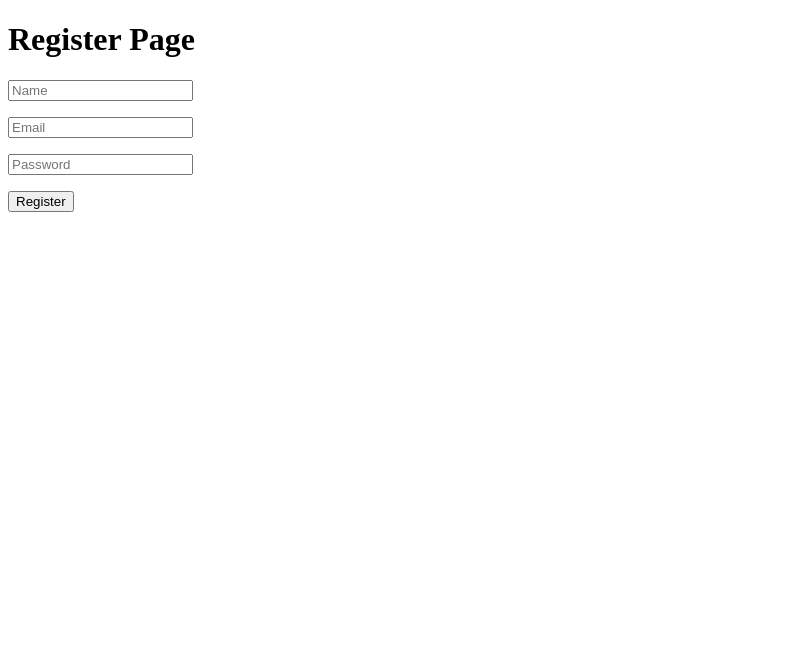
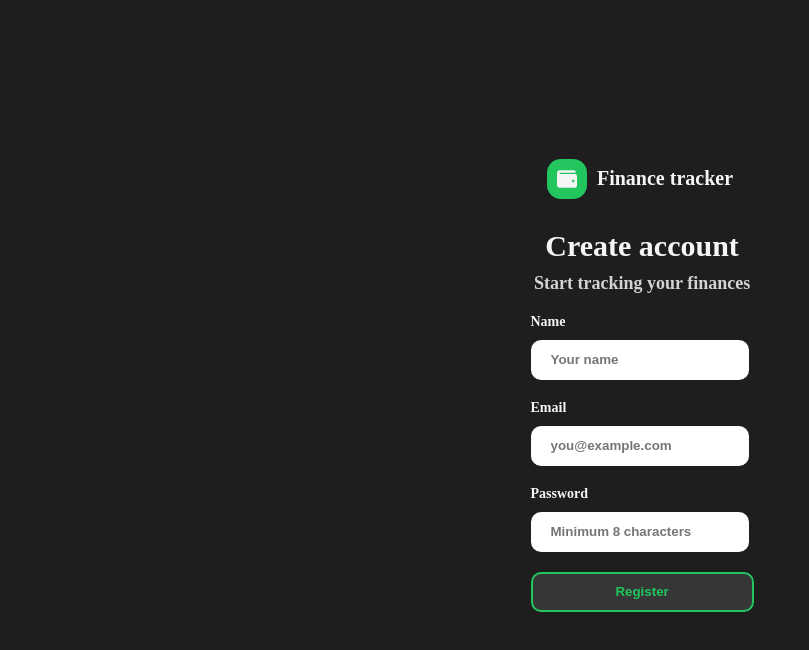
Before and after one commit to eugeneskryaga/FinTrack, a React (Vite) app: page /register in a window 1280 px wide. Shown: the top 650 px of the page, without its empty margins (0-809 px from the left). Built offline with nearby package versions, Linux system fonts and the light colour scheme; no server answers.

Commit message:
started styling registerForm

```diff
--- a/index.html
+++ b/index.html
@@ -3,9 +3,9 @@
   <head>
     <meta charset="UTF-8" />
     <link
+      type="image/png"
       rel="icon"
-      type="image/svg+xml"
-      href="/favicon.svg"
+      href="./public/favicon.png"
     />
     <meta
       name="viewport"
--- a/src/features/auth/components/RegisterForm.tsx
+++ b/src/features/auth/components/RegisterForm.tsx
@@ -5,6 +5,8 @@ import {
   type RegisterSchema,
 } from "../schemas/register.schema";
 import { useAuth } from "../../../shared/hooks/useAuth";
+
+import css from "../styles/RegisterForm.module.css";
 
 export function RegisterForm() {
   const { register: registerAuth } = useAuth();
@@ -22,30 +24,45 @@ export function RegisterForm() {
   };
 
   return (
-    <form onSubmit={handleSubmit(onSubmit)}>
+    <div className="container">
+      <div className={css.title}>
+        <h1>Create account</h1>
+        <p>Start tracking your finances</p>
+      </div>
+      <form
+        onSubmit={handleSubmit(onSubmit)}
+        className={css.form}
+      >
+        <label>
+          Name
           <input
-        placeholder="Name"
+            placeholder="Your name"
             {...register("name")}
           />
+          <p>{errors.name?.message}</p>
+        </label>
 
-      <p>{errors.name?.message}</p>
-
+        <label>
+          Email
           <input
-        placeholder="Email"
+            placeholder="you@example.com"
             {...register("email")}
           />
+          <p>{errors.email?.message}</p>
+        </label>
 
-      <p>{errors.email?.message}</p>
-
+        <label>
+          Password
           <input
             type="password"
-        placeholder="Password"
+            placeholder="Minimum 8 characters"
             {...register("password")}
           />
+          <p>{errors.password?.message}</p>
+        </label>
 
-      <p>{errors.password?.message}</p>
-
-      <button>Register</button>
+        <button className={css.button}>Register</button>
       </form>
+    </div>
   );
 }
--- /dev/null
+++ b/src/features/auth/styles/RegisterForm.module.css
@@ -0,0 +1,27 @@
+.title {
+    margin-bottom: 20px;
+    text-align: center;
+}
+
+.title h1 {
+    font-size: 30px;
+    margin-bottom: 10px;
+}
+
+.title p {
+    color: lightgray;
+    font-size: 18px
+}
+
+.form label {
+    display: flex;
+    flex-direction: column;
+    gap: 10px;
+    font-size: 14px;
+    margin-bottom: 10px;
+}
+
+.button {
+    margin: 0 auto;
+    width: 100%;
+}
--- a/src/index.css
+++ b/src/index.css
@@ -0,0 +1,46 @@
+* {
+    margin: 0;
+    padding: 0;
+    color: whitesmoke;
+    font-weight: bold;
+}
+
+body {
+    width: 100vw;
+    height: 100vh;
+    display: flex;
+    justify-content: center;
+    align-items: center;
+    background-color: #1e1e1e;
+    font-size: 20px;
+}
+
+ul {
+    list-style: none;
+}
+
+button {
+    cursor: pointer;
+    height: 40px;
+    width: 100px;
+    border-radius: 10px;
+    border: 2px solid #22c55e;
+    background-color: #363636;
+    color: #22c55e;
+}
+
+input {
+    width: 80%;
+    height: 40px;
+    border: none;
+    border-radius: 10px;
+    padding: 0 20px 0 20px;
+}
+
+.container {
+    margin: 10px;
+    padding: 20px;
+    width: 80%;
+    max-height: 80%;
+    border-radius: 10px;
+}
--- a/src/pages/DashboardPage/DashboardPage.tsx
+++ b/src/pages/DashboardPage/DashboardPage.tsx
@@ -1,3 +1,14 @@
+import { useAuth } from "../../shared/hooks/useAuth";
+
 export const DashboardPage = () => {
-  return <h1>Dashboard Page</h1>;
+  const { logout } = useAuth();
+  const handleLogout = () => {
+    logout();
+  };
+  return (
+    <>
+      <h1>Dashboard Page</h1>
+      <button onClick={handleLogout}>Logout</button>
+    </>
+  );
 };
--- a/src/pages/RegisterPage/RegisterPage.tsx
+++ b/src/pages/RegisterPage/RegisterPage.tsx
@@ -1,9 +1,10 @@
 import { RegisterForm } from "../../features/auth/components/RegisterForm";
+import { Logo } from "../../shared/components/Logo/Logo";
 
 export const RegisterPage = () => {
   return (
     <>
-      <h1>Register Page</h1>
+      <Logo />
       <RegisterForm />
     </>
   );
--- /dev/null
+++ b/src/shared/components/Logo/Logo.module.css
@@ -0,0 +1,13 @@
+.logo {
+    display: flex;
+    align-items: center;
+    justify-content: center;
+    gap: 10px;
+    color: whitesmoke;
+}
+
+.icon {
+    background-color: #22c55e;
+    padding: 10px;
+    border-radius: 14px;
+}
--- /dev/null
+++ b/src/shared/components/Logo/Logo.tsx
@@ -0,0 +1,11 @@
+import { FaWallet } from "react-icons/fa";
+import css from "./Logo.module.css";
+
+export const Logo = () => {
+  return (
+    <div className={css.logo}>
+      <FaWallet className={css.icon} />
+      <strong>Finance tracker</strong>
+    </div>
+  );
+};
```
Also changed, not shown: public/favicon.png (added). Lines whose indentation alone changed are shown as unchanged.
